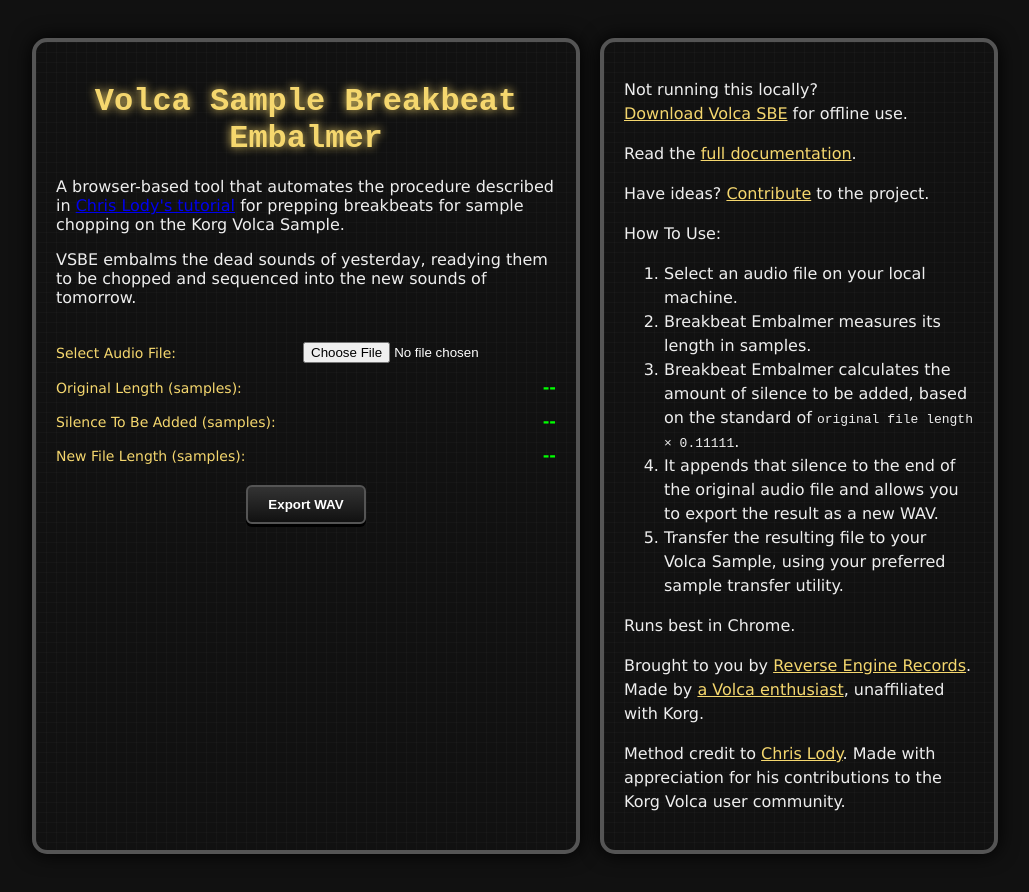
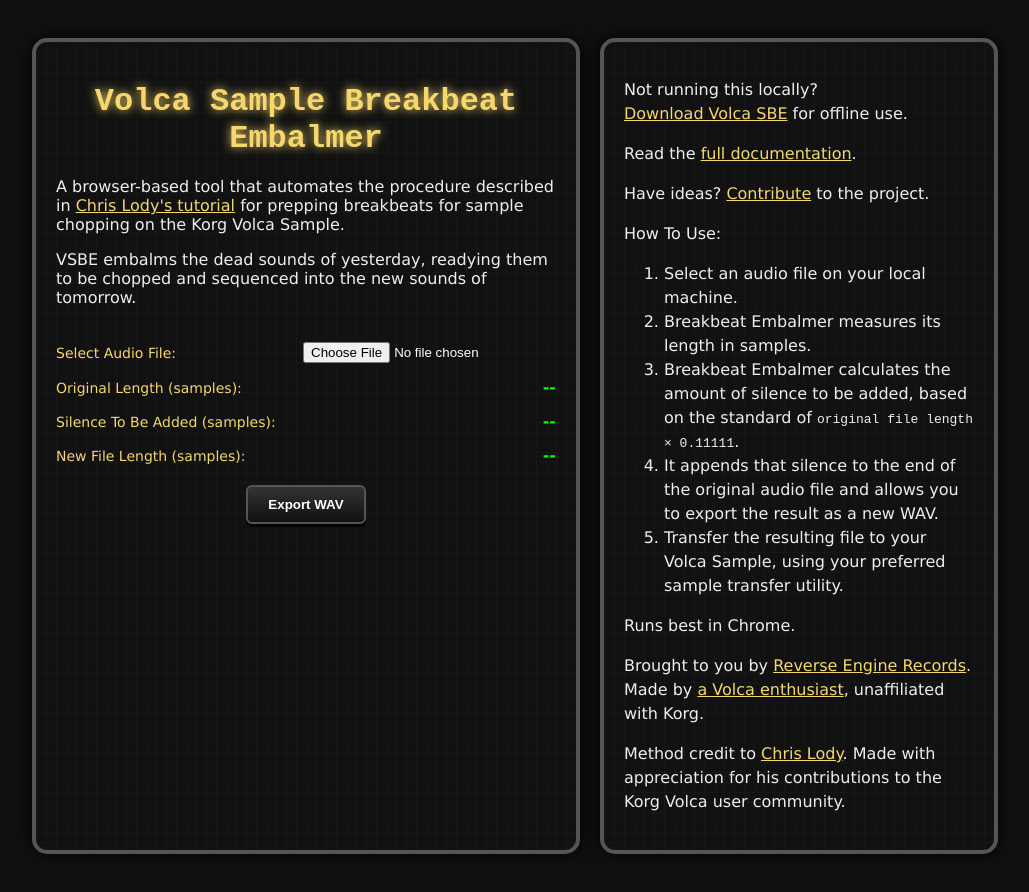
Before and after one commit to davemh/volca-sample-breakbeat-embalmer, a plain HTML site: page index.html in a window 1280 px wide. Shown: the whole page, without its empty margins (125-1154 px from the left). Drawn offline with Linux system fonts and the light colour scheme.

Commit message:
Adjusted a:link and a:visited colors for improved readability
Also made them match the color scheme used for Korg Volca Sync Pulse Generator.

```diff
--- a/index.html
+++ b/index.html
@@ -11,6 +11,8 @@ body {
   display: flex;
   justify-content: center;
   padding: 30px;
+  a:link { color: #f5d76e; }
+  a:visited { color: red; }
 }
 
 .volca-panel {
```
